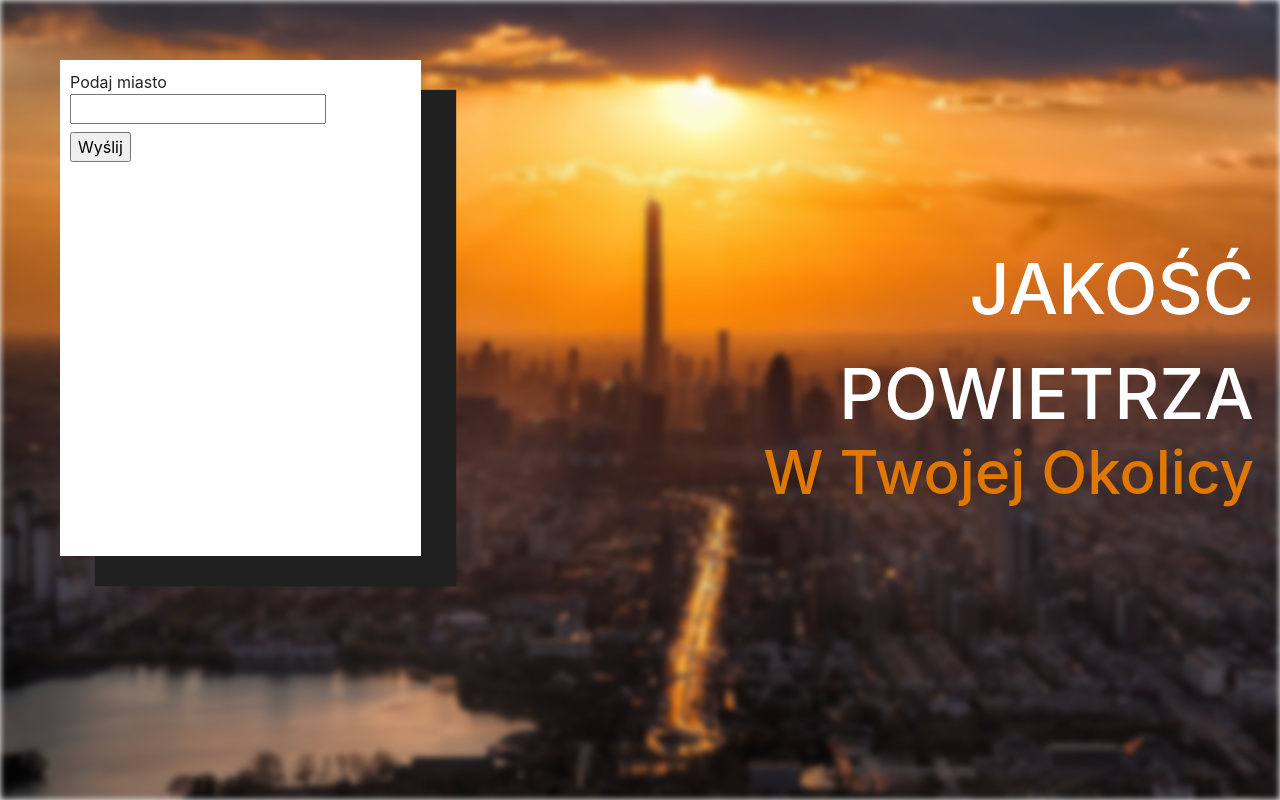
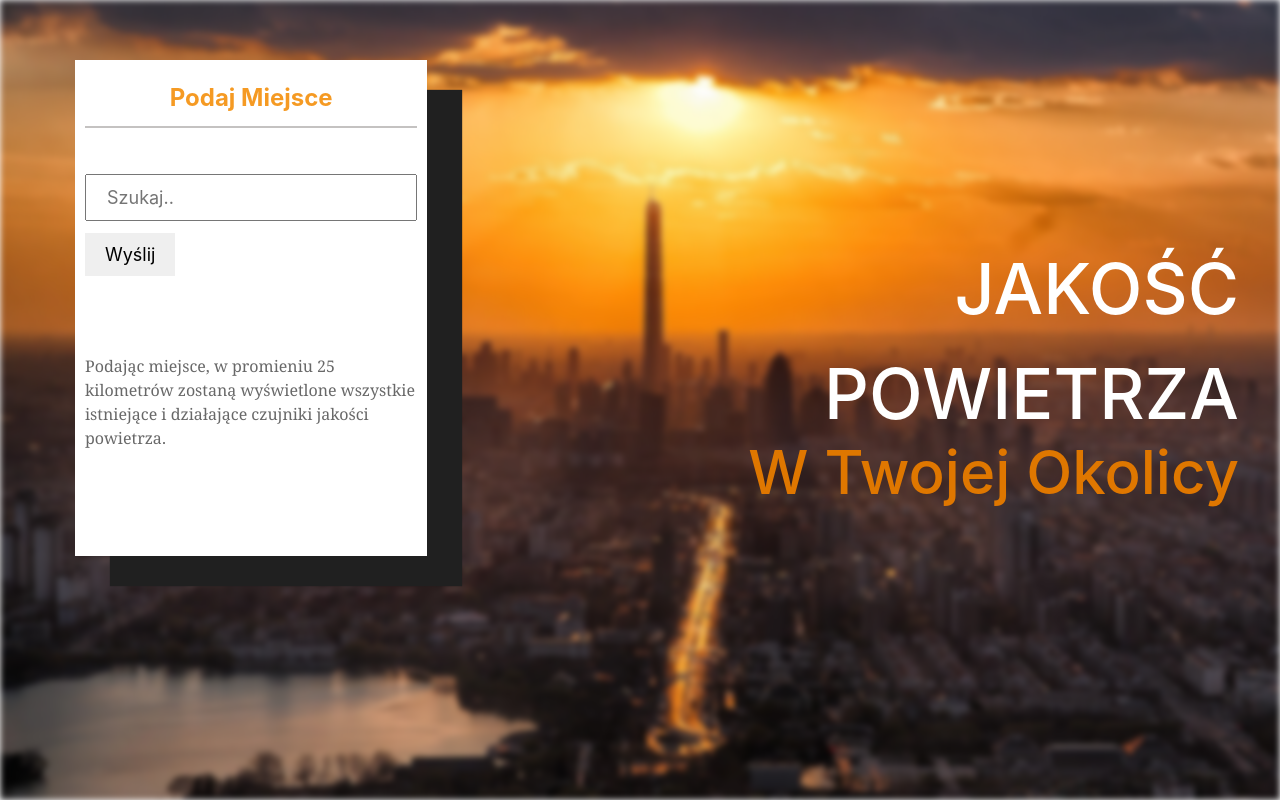
Before and after one commit to AdrianMrk/Air_quality, a React (Create React App) app: page / in a window 1280 px wide. Built offline with nearby package versions, Linux system fonts and the light colour scheme.

Commit message:
Improving the look of the website

```diff
--- a/src/chooseLocation.jsx
+++ b/src/chooseLocation.jsx
@@ -16,7 +16,7 @@ export class ChooseLocation extends React.Component {
     const lat = locations.lat;
     const lon = locations.lon;
 
-    return <div key={key} style={{cursor:'pointer',backgroundColor:'white',margin:'14px'}} onClick={() => this.setcords(displayName,lat,lon)}> {displayName+" | "+lat+" | "+lon}</div>
+    return <div className="locationContainer" key={key} style={{cursor:'pointer',backgroundColor:'white',margin:'14px'}} onClick={() => this.setcords(displayName,lat,lon)}> {displayName}</div>
   };
 
   setcords(name,lat,lon)
--- a/src/index.css
+++ b/src/index.css
@@ -1,5 +1,5 @@
 body {
-
+  height:100%;
   position:relative;
   margin: 0;
   font-family: -apple-system, BlinkMacSystemFont, 'Segoe UI', 'Roboto', 'Oxygen',
@@ -18,11 +18,10 @@ code {
 
   position:fixed;
   left:0px; top:0px;
-  height:100%; width:100%;
+  height:100vh;width:100%;
   background-image: url("Main_look.jpg");
+  filter: blur(3px);
   background-size: cover;
-  filter: blur(3px);
-
 }
 
 #mainContainer{
@@ -35,6 +34,35 @@ margin:60px;
 padding:10px;
 background-color: rgb(255, 255, 255);
 box-shadow: 35px 30px 1px 0px #202020;
+}
+
+.headerFont{text-align: center;font-weight: bold; color:rgb(245, 154, 35);font-size: 24px;padding:10px;
+  border-bottom:solid 2px rgb(196, 194, 193);}
+
+input[type=text] {
+  font-size: 18px;
+  width: 100%;
+  padding: 8px 20px;
+  margin: 6px 0;
+  box-sizing: border-box;
+}
+input[type=submit] {
+border:none;
+font-size: 18px;
+padding: 8px 20px;
+margin: 6px 0;
+text-align: right;
+}
+
+.description{
+
+  color:rgb(104, 104, 104);
+  font-family:Cambria, Cochin, Georgia, Times, 'Times New Roman', serif
+}
+
+.locationContainer{
+  font-size: 18px;
+  border-bottom:solid 2px rgb(196, 194, 193);
 }
 
 #header{
@@ -80,6 +108,8 @@ font-weight: 500;
   cursor: pointer;
 }
 
+.row { margin:0px !important;}
+
 .leaflet-container
 {
   position:fixed !important;
@@ -91,7 +121,7 @@ font-weight: 500;
 }
 
 .leaflet-marker-icon{
-  animation-name: example;
+  animation-name: marker_animation;
   animation-duration: 1.1s;
   animation-iteration-count: infinite;
   animation-timing-function: linear;
@@ -102,7 +132,7 @@ font-weight: 500;
 
 }
 
-@keyframes example {
+@keyframes marker_animation {
   0% {top:-4px}
   50% {top:2px}
   100% {top:-4px}
--- a/src/seeker.jsx
+++ b/src/seeker.jsx
@@ -5,7 +5,7 @@ import { ChooseLocation } from "./chooseLocation";
 export default class Seeker extends React.Component {
     constructor(props) {
       super(props);
-      this.state = {value: '',currentLocation:null};
+      this.state = {value: '', currentLocation:null};
 
       this.handleChange = this.handleChange.bind(this);
       this.handleSubmit = this.handleSubmit.bind(this);
@@ -35,9 +35,11 @@ export default class Seeker extends React.Component {
           <div id="mainContainer">
 
             {console.log(location)}
-            <div className="backButton" onClick={() => this.setState({currentLocation:null})}>Wybierz Ponownie</div>
+            <p className="headerFont">Wybierz Miejsce</p>
+            <br/>
             {<ChooseLocation locations={location}/>}
 
+            <div className="backButton" onClick={() => this.setState({currentLocation:null})}>Wybierz Ponownie</div>
           </div>
 
           );
@@ -47,19 +49,22 @@ export default class Seeker extends React.Component {
 
       return (
 
-          <div id="mainContainer">
-          <div>
-            <form onSubmit={this.handleSubmit}>
-            <label>
-                Podaj miasto
-                <input type="text" value={this.state.value} onChange={this.handleChange} />
-            </label>
+      <div id="mainContainer">
+        <div>
+          <p className="headerFont">Podaj Miejsce</p>
+          <br/>
+          <form onSubmit={this.handleSubmit}>
+
+            <input type="text" placeholder="Szukaj.." value={this.state.value} onChange={this.handleChange} />
+            <br/>
             <input type="submit" value="Wyślij" />
-            </form>
-
-        </div>
-
-
+          </form>
+         </div>
+         <br/><br/><br/>
+         <p className="description">
+           Podając miejsce, w promieniu 25 kilometrów zostaną
+           wyświetlone wszystkie istniejące i działające czujniki jakości powietrza.
+          </p>
       </div>
       );
       }
```
